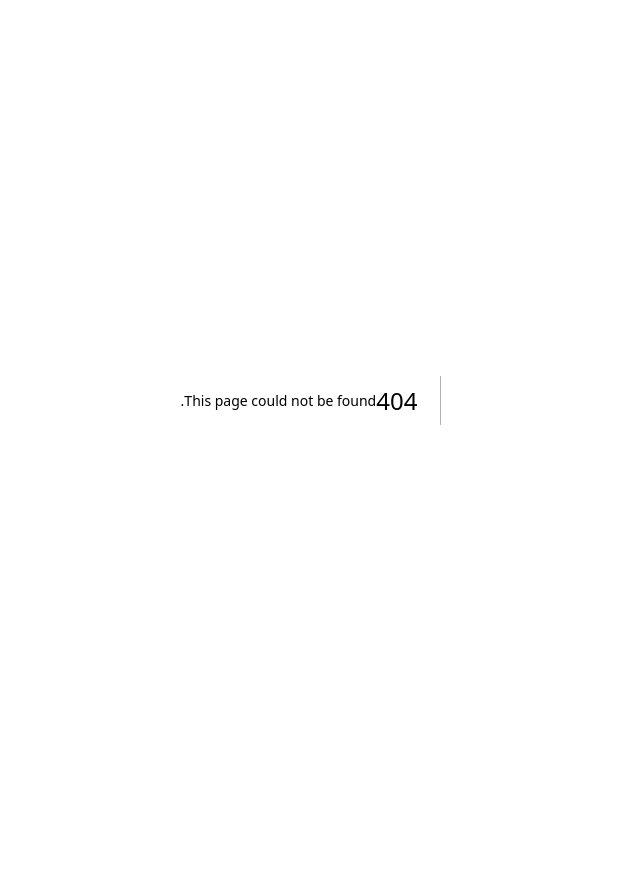
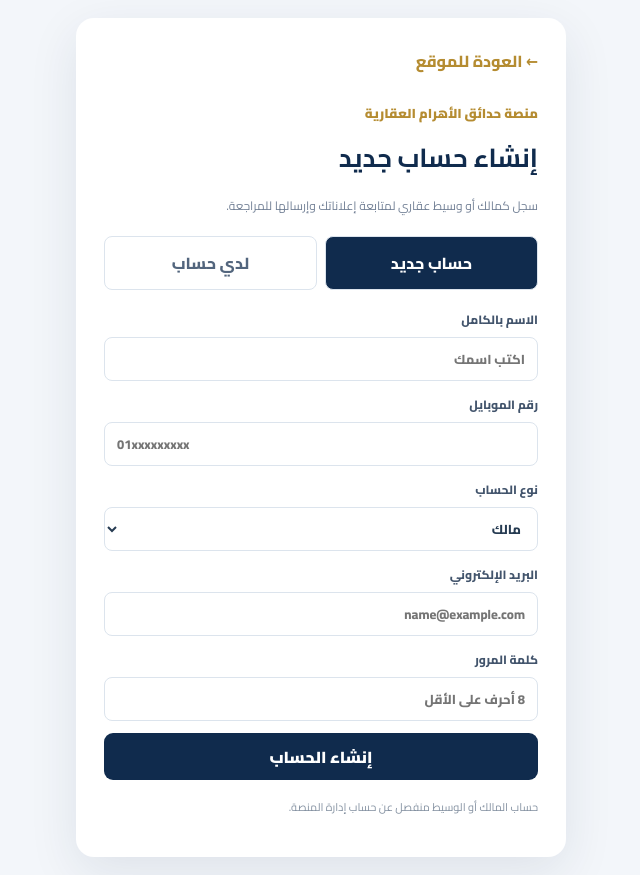
Before and after one commit to belalatefdev/Hadayek-Al-Ahram, a Next.js app: page /account in a window 1280 px wide. Before the commit this address had no page. Shown: the whole page, without its empty margins (319-959 px from the left). Before the commit the page ends 800 px from the top, so only its background shows below. Built offline with nearby package versions, Linux system fonts and the light colour scheme; no server answers.

Commit message:
Add owner and broker account registration and login

```diff
--- /dev/null
+++ b/app/account/page.js
@@ -0,0 +1,80 @@
+"use client";
+
+import { useEffect, useState } from "react";
+import { useRouter } from "next/navigation";
+import { supabase } from "../../lib/supabase";
+
+export default function AccountPage() {
+  const router = useRouter();
+  const [mode, setMode] = useState("signup");
+  const [fullName, setFullName] = useState("");
+  const [phone, setPhone] = useState("");
+  const [accountType, setAccountType] = useState("مالك");
+  const [email, setEmail] = useState("");
+  const [password, setPassword] = useState("");
+  const [message, setMessage] = useState("");
+  const [loading, setLoading] = useState(false);
+
+  useEffect(() => {
+    let active = true;
+    async function checkSession() {
+      if (!supabase) return;
+      const { data } = await supabase.auth.getSession();
+      if (active && data.session) router.replace("/my-listings");
+    }
+    checkSession();
+    return () => { active = false; };
+  }, [router]);
+
+  async function submit(e) {
+    e.preventDefault();
+    setMessage("");
+    if (!supabase) { setMessage("إعدادات الاتصال بقاعدة البيانات غير مكتملة."); return; }
+    if (password.length < 8) { setMessage("كلمة المرور يجب ألا تقل عن 8 أحرف."); return; }
+    setLoading(true);
+    if (mode === "signup") {
+      const { data, error } = await supabase.auth.signUp({
+        email: email.trim(),
+        password,
+        options: { data: { full_name: fullName.trim(), phone: phone.trim(), account_type: accountType }, emailRedirectTo: window.location.origin + "/my-listings" }
+      });
+      if (error) setMessage("تعذر إنشاء الحساب: " + error.message);
+      else if (data.session) router.replace("/my-listings");
+      else setMessage("تم إنشاء الحساب. افتح بريدك الإلكتروني واضغط رابط التأكيد، وبعدها سجل دخولك من هنا.");
+    } else {
+      const { error } = await supabase.auth.signInWithPassword({ email: email.trim(), password });
+      if (error) setMessage("بيانات الدخول غير صحيحة أو الحساب لم يتم تأكيده: " + error.message);
+      else router.replace("/my-listings");
+    }
+    setLoading(false);
+  }
+
+  return (
+    <main dir="rtl" style={{minHeight:"100vh",background:"#f3f6fa",display:"grid",placeItems:"center",padding:18,fontFamily:"Cairo,Tahoma,sans-serif"}}>
+      <section style={{width:"min(490px,100%)",background:"#fff",padding:28,borderRadius:18,boxShadow:"0 15px 50px #102b4c18"}}>
+        <a href="/" style={{color:"#b58c31",fontWeight:800,textDecoration:"none"}}>← العودة للموقع</a>
+        <div style={{fontSize:13,color:"#b58c31",fontWeight:900,marginTop:25}}>منصة حدائق الأهرام العقارية</div>
+        <h1 style={{fontSize:26,color:"#102b4d",margin:"8px 0"}}>{mode==="signup"?"إنشاء حساب جديد":"تسجيل الدخول"}</h1>
+        <p style={{fontSize:12,color:"#738196",lineHeight:2}}>سجل كمالك أو وسيط عقاري لمتابعة إعلاناتك وإرسالها للمراجعة.</p>
+        <div style={{display:"flex",gap:8,margin:"18px 0"}}>
+          <button type="button" onClick={()=>{setMode("signup");setMessage("");}} style={{flex:1,padding:11,borderRadius:8,border:"1px solid #dce4ed",background:mode==="signup"?"#102b4d":"#fff",color:mode==="signup"?"#fff":"#52657d",fontWeight:800}}>حساب جديد</button>
+          <button type="button" onClick={()=>{setMode("login");setMessage("");}} style={{flex:1,padding:11,borderRadius:8,border:"1px solid #dce4ed",background:mode==="login"?"#102b4d":"#fff",color:mode==="login"?"#fff":"#52657d",fontWeight:800}}>لدي حساب</button>
+        </div>
+        <form onSubmit={submit} style={{display:"grid",gap:12}}>
+          {mode==="signup" && <>
+            <label style={{fontSize:12,fontWeight:800,color:"#42546c"}}>الاسم بالكامل<input required value={fullName} onChange={e=>setFullName(e.target.value)} placeholder="اكتب اسمك" style={field}/></label>
+            <label style={{fontSize:12,fontWeight:800,color:"#42546c"}}>رقم الموبايل<input required type="tel" value={phone} onChange={e=>setPhone(e.target.value)} placeholder="01xxxxxxxxx" style={field}/></label>
+            <label style={{fontSize:12,fontWeight:800,color:"#42546c"}}>نوع الحساب<select value={accountType} onChange={e=>setAccountType(e.target.value)} style={field}><option value="مالك">مالك</option><option value="وسيط عقاري">وسيط عقاري</option></select></label>
+          </>}
+          <label style={{fontSize:12,fontWeight:800,color:"#42546c"}}>البريد الإلكتروني<input required type="email" value={email} onChange={e=>setEmail(e.target.value)} placeholder="name@example.com" style={field}/></label>
+          <label style={{fontSize:12,fontWeight:800,color:"#42546c"}}>كلمة المرور<input required type="password" minLength={8} value={password} onChange={e=>setPassword(e.target.value)} placeholder="8 أحرف على الأقل" style={field}/></label>
+          <button disabled={loading} style={{height:47,border:0,borderRadius:9,background:"#102b4d",color:"#fff",fontWeight:900,cursor:"pointer"}}>{loading?"جارٍ التنفيذ...":mode==="signup"?"إنشاء الحساب":"دخول إلى حسابي"}</button>
+        </form>
+        {message && <p role="status" style={{marginTop:15,padding:12,borderRadius:9,background:"#f2f6fa",color:"#294663",fontSize:12,lineHeight:1.9}}>{message}</p>}
+        <p style={{fontSize:11,color:"#8491a1",lineHeight:1.9,marginTop:17}}>حساب المالك أو الوسيط منفصل عن حساب إدارة المنصة.</p>
+      </section>
+    </main>
+  );
+}
+
+const field = {display:"block",width:"100%",height:44,marginTop:6,border:"1px solid #dce4ed",borderRadius:8,padding:"0 12px",fontSize:13,boxSizing:"border-box",background:"#fff",color:"#263b52"};
```
